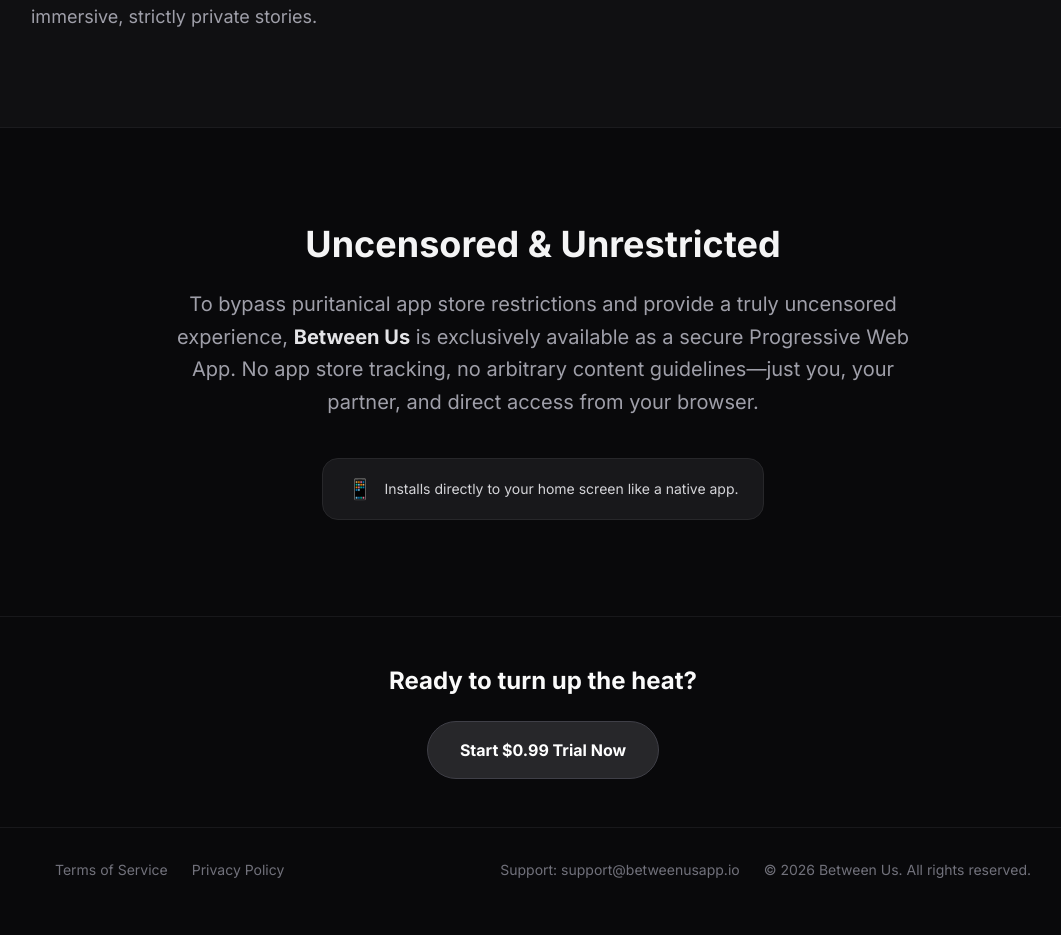
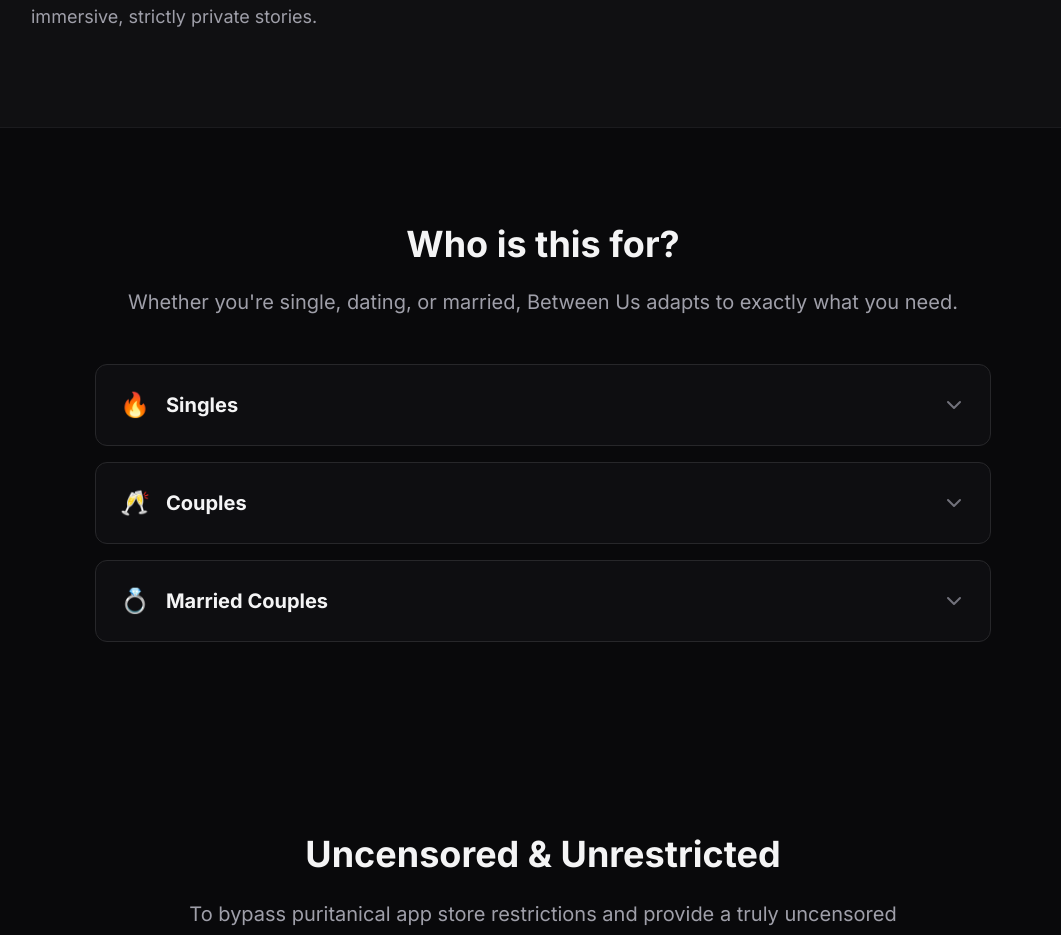
Before and after one commit to jdavis641/between-us, a Next.js app: page / in a window 1280 px wide. Shown: the part 1289-2224 px from the top of the page, without its empty margins (97-1158 px from the left). Before the commit the page ends 2201 px from the top, so only its background shows below. Built offline with nearby package versions, Linux system fonts and the light colour scheme.

Commit message:
Integrate Expandable Audience Component into Landing Page

```diff
--- a/app/page.tsx
+++ b/app/page.tsx
@@ -1,5 +1,6 @@
 import Link from "next/link";
 import Image from "next/image";
+import AudienceAccordion from "@/components/AudienceAccordion";
 
 export default function LandingPage() {
   return (
@@ -72,6 +73,19 @@ export default function LandingPage() {
         </div>
       </section>
 
+      {/* Target Audience Accordion Section */}
+      <section className="py-24 px-6">
+        <div className="max-w-4xl mx-auto text-center mb-12">
+          <h2 className="text-3xl md:text-4xl font-bold mb-6 text-zinc-100">
+            Who is this for?
+          </h2>
+          <p className="text-xl text-zinc-400">
+            Whether you&apos;re single, dating, or married, Between Us adapts to exactly what you need.
+          </p>
+        </div>
+        <AudienceAccordion />
+      </section>
+
       {/* Web-Only Framing Section */}
       <section className="py-24 px-6 max-w-4xl mx-auto text-center">
         <h2 className="text-3xl md:text-4xl font-bold mb-6 text-zinc-100">
--- /dev/null
+++ b/scripts/local-backup.mjs
@@ -0,0 +1,44 @@
+import { execSync } from 'child_process';
+import { existsSync, mkdirSync, writeFileSync } from 'fs';
+import { join } from 'path';
+
+const sourceDir = 'C:\\Users\\jdavi\\.gemini\\antigravity\\scratch\\between-us';
+const destinationDir = 'D:\\Personal Items\\between-us_backup';
+
+console.log('Initiating local backup sequence...');
+
+// 1. Ensure destination exists
+if (!existsSync(destinationDir)) {
+  mkdirSync(destinationDir, { recursive: true });
+}
+
+// 2. Perform the immediate backup using robocopy
+try {
+  console.log(`Copying files to ${destinationDir}...`);
+  // robocopy exit codes 1-7 indicate success. We only throw an error for >= 8.
+  execSync(`robocopy "${sourceDir}" "${destinationDir}" /E /XO /XD .git node_modules .next`, { stdio: 'ignore' });
+} catch (error) {
+  if (error.status >= 8) {
+    console.error('Immediate backup failed. Robocopy exit code:', error.status);
+    process.exit(1);
+  }
+}
+console.log('Immediate backup completed successfully.');
+
+// 3. Create a permanent batch file for the scheduled task to trigger
+const batFilePath = join(sourceDir, 'scripts', 'weekly_backup.bat');
+const batContent = `@echo off\nrobocopy "${sourceDir}" "${destinationDir}" /E /XO /XD .git node_modules .next\nexit`;
+
+if (!existsSync(join(sourceDir, 'scripts'))) {
+  mkdirSync(join(sourceDir, 'scripts'));
+}
+writeFileSync(batFilePath, batContent);
+
+// 4. Register the weekly Windows task (Fridays at 16:00 / 4:00 PM)
+try {
+  console.log('Registering weekly automated task in Windows...');
+  execSync(`schtasks /create /tn "BetweenUs_Weekly_Backup" /tr "\\"${batFilePath}\\"" /sc weekly /d FRI /st 16:00 /f`, { stdio: 'inherit' });
+  console.log('\nSuccess! Your project is backed up and scheduled for every Friday at 4:00 PM.');
+} catch (error) {
+  console.error('\nFailed to register Windows scheduled task:', error.message);
+}
--- /dev/null
+++ b/src/components/AudienceAccordion.tsx
@@ -0,0 +1,66 @@
+'use client'
+
+import { useState } from 'react'
+
+const audiences = [
+  {
+    title: 'Singles',
+    icon: '🔥',
+    content: 'Skip the trial-and-error of casual dating. Generate a temporary, easily modifiable "Guest Pass" before a hookup to safely compute an intersection of mutual boundaries. This guarantees a mutually beneficial first experience without ever exposing your rejected or "Off-Limits" topics. Grant limited-time access to your current desires, preferred activities, and a "how-to" guide for satisfying your needs, virtually eliminating disappointing encounters.'
+  },
+  {
+    title: 'Couples',
+    icon: '🥂',
+    content: 'Effective communication is the foundation of any passionate relationship. Share your deepest desires and intimate interests in a completely judgment-free space. Step into customized, serialized erotic fantasy literature (romantasy) tailored for solo exploration, dual-perspective couple storylines, or group dynamics, allowing everyone to play a role in a shared narrative.'
+  },
+  {
+    title: 'Married Couples',
+    icon: '💍',
+    content: 'A lack of open, judgment-free communication is a leading cause of relationship disconnect. Maintain a spicy marriage by linking your profiles to safely share evolving boundaries and desires. By computing the safe intersection of your mutual interests, you can effortlessly understand your partner\'s intimate triggers and preferences without the anxiety of rejection or awkwardness.'
+  }
+]
+
+export default function AudienceAccordion() {
+  const [openIndex, setOpenIndex] = useState<number | null>(null)
+
+  const toggle = (index: number) => {
+    setOpenIndex(openIndex === index ? null : index)
+  }
+
+  return (
+    <div className="w-full max-w-4xl mx-auto space-y-4">
+      {audiences.map((audience, index) => {
+        const isOpen = openIndex === index
+        return (
+          <div
+            key={audience.title}
+            className="border border-zinc-800 bg-zinc-900/40 rounded-xl overflow-hidden transition-all duration-300"
+          >
+            <button
+              onClick={() => toggle(index)}
+              className="w-full flex items-center justify-between p-6 text-left focus:outline-none focus:bg-zinc-800/50 hover:bg-zinc-800/50 transition-colors"
+            >
+              <div className="flex items-center gap-4">
+                <span className="text-2xl">{audience.icon}</span>
+                <span className="text-xl font-bold text-zinc-100">{audience.title}</span>
+              </div>
+              <span className={`text-zinc-500 transition-transform duration-300 ${isOpen ? 'rotate-180' : ''}`}>
+                <svg width="24" height="24" viewBox="0 0 24 24" fill="none" stroke="currentColor" strokeWidth="2" strokeLinecap="round" strokeLinejoin="round">
+                  <polyline points="6 9 12 15 18 9"></polyline>
+                </svg>
+              </span>
+            </button>
+
+            <div
+              className={`overflow-hidden transition-all duration-300 ease-in-out ${isOpen ? 'max-h-96 opacity-100' : 'max-h-0 opacity-0'}`}
+            >
+              <div className="p-6 pt-0 text-zinc-400 leading-relaxed text-lg border-t border-zinc-800/50 mt-2">
+                {audience.content}
+              </div>
+            </div>
+          </div>
+        )
+      })}
+    </div>
+  )
+}
```
Also changed, not shown: 1 other file (tests, documents, lock files or other folders).
